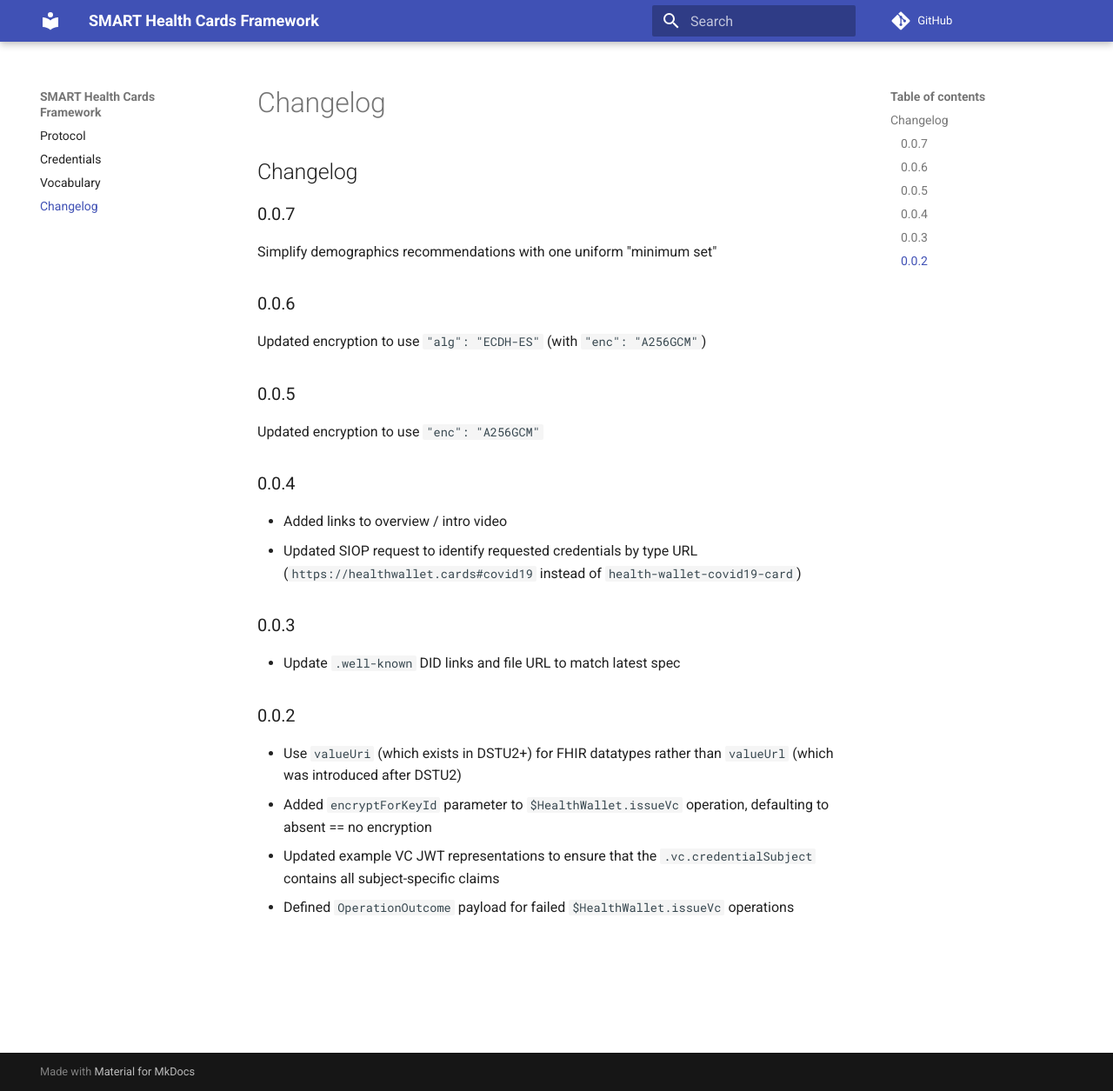
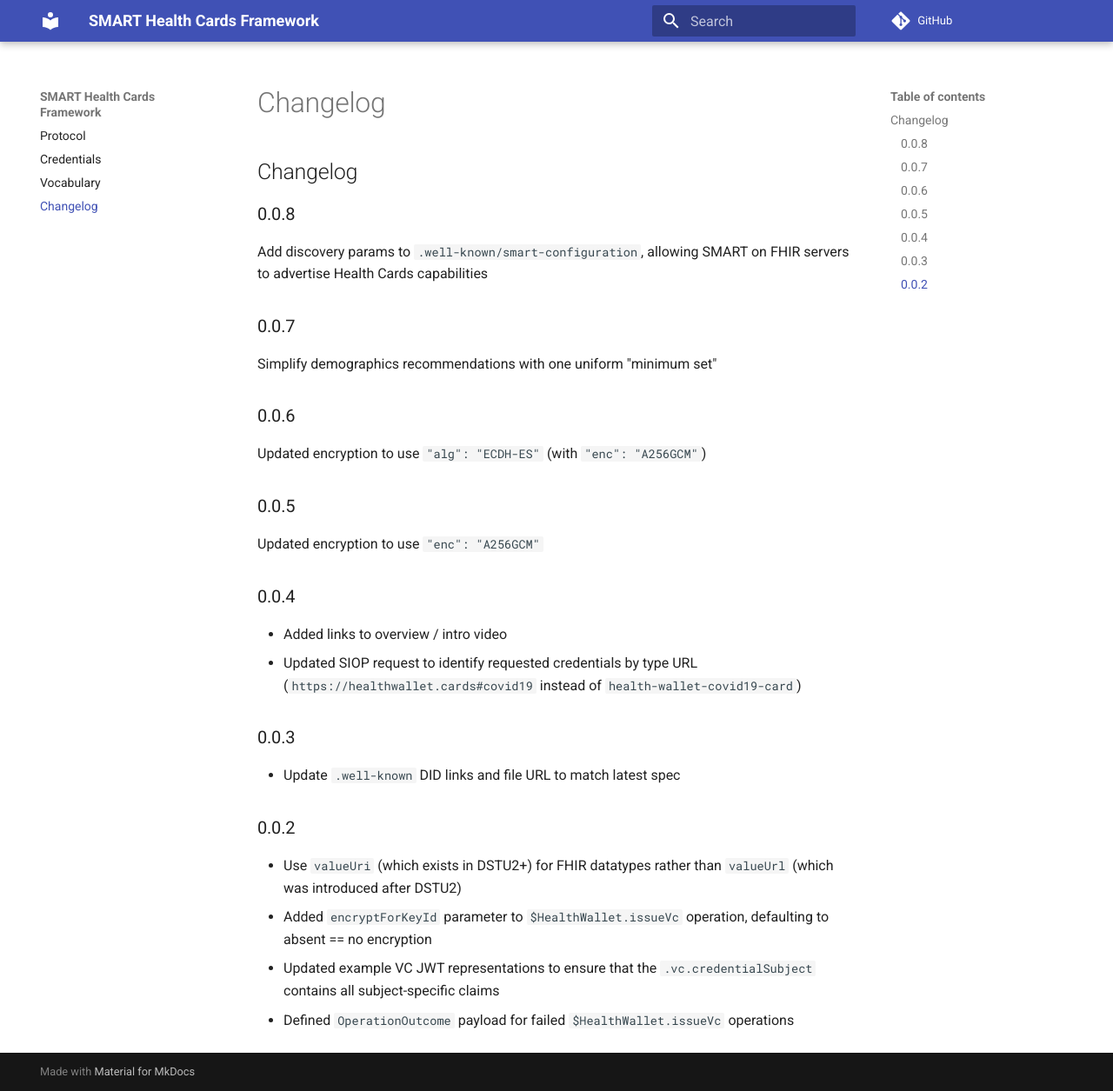
Before and after one commit to smart-on-fhir/health-cards, an MkDocs documentation site: the page built from docs/changelog.md, in a window 1280 px wide and 1255 px high. Shown: the whole window at 87% size. Built offline with MkDocs 1.6.1 and Material for MkDocs 9.7.7, drawn with Linux system fonts in a browser that asks for light colours; comment, search, counter and statistics services are not loaded.

Commit message:
Update changelog.md

```diff
--- a/docs/changelog.md
+++ b/docs/changelog.md
@@ -1,4 +1,8 @@
 # Changelog
+
+## 0.0.8
+
+Add discovery params to `.well-known/smart-configuration`, allowing SMART on FHIR servers to advertise Health Cards capabilities
 
 ## 0.0.7
 
```
